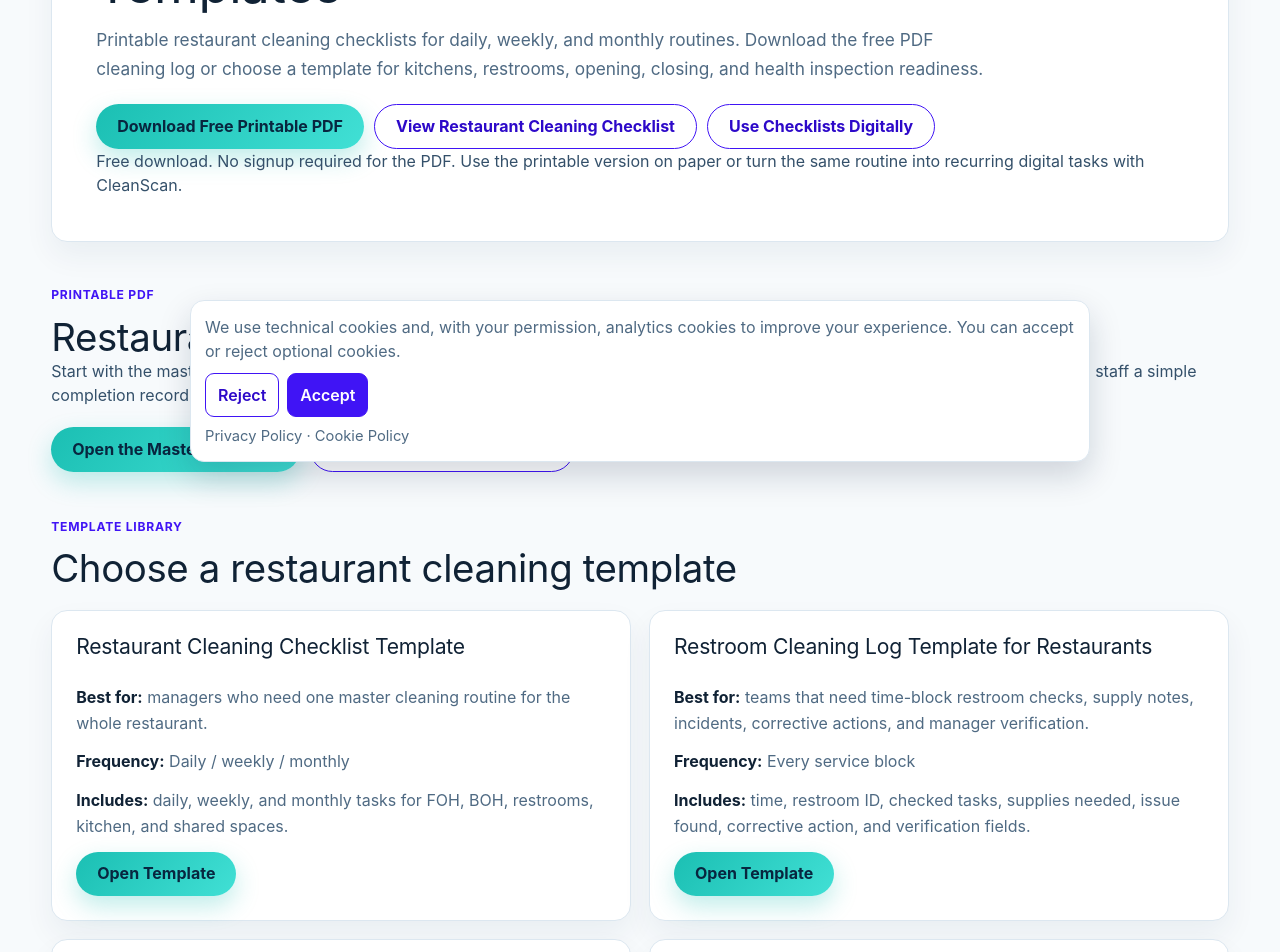
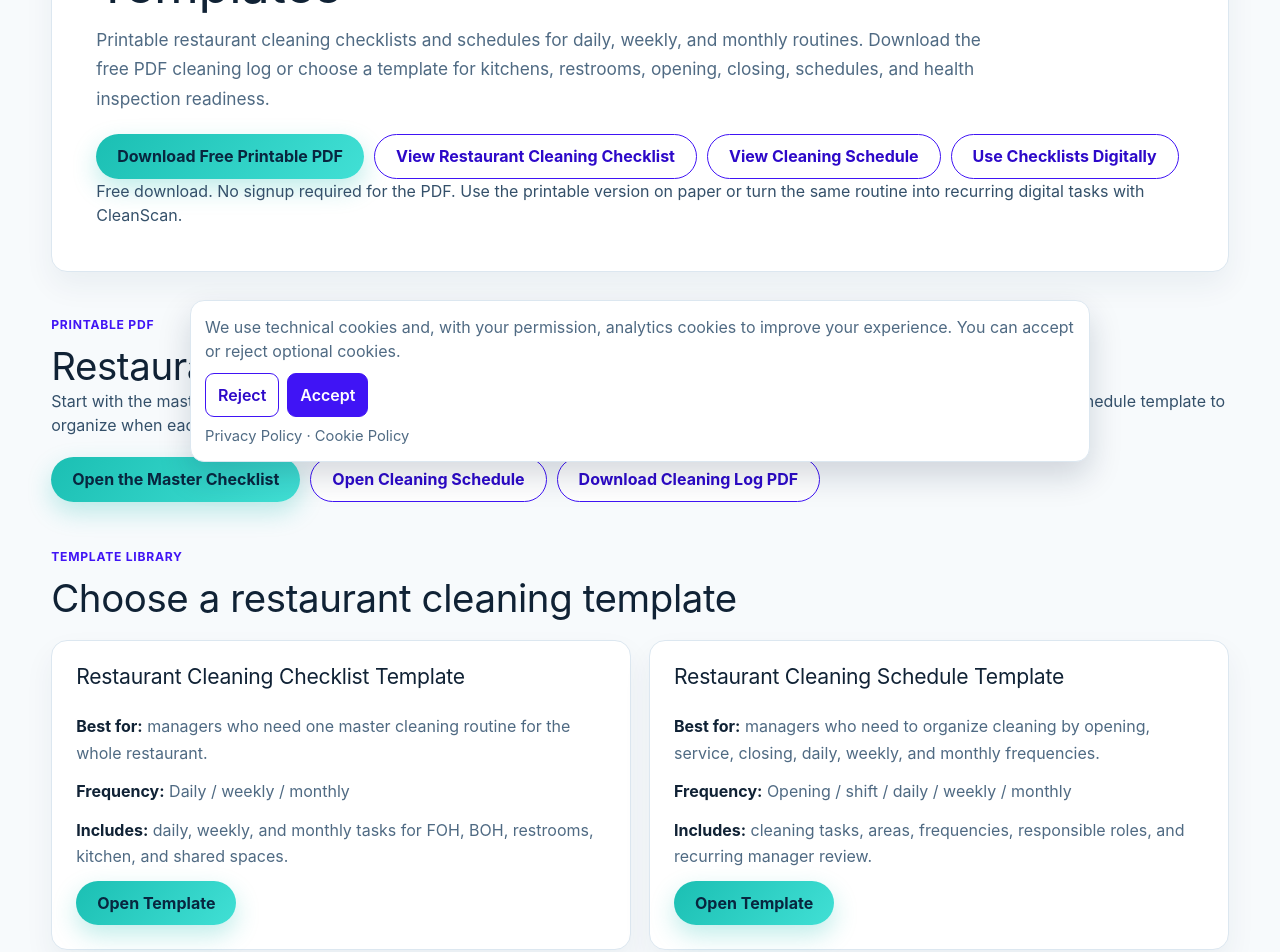
Before and after one commit to salime45/cleanscan-web, a Next.js app: page /templates in a window 1280 px wide. Shown: the part 320-1272 px from the top of the page. Built offline with nearby package versions, Linux system fonts and the light colour scheme; no server answers.

Commit message:
SEO: link cleaning schedule from templates hub

```diff
--- a/src/app/templates/page.tsx
+++ b/src/app/templates/page.tsx
@@ -5,7 +5,7 @@ import SiteHeader from "@/components/site-header";
 export const metadata: Metadata = {
   title: "Free Restaurant Cleaning Checklist Templates (PDF & Printable)",
   description:
-    "Free printable restaurant cleaning checklist templates with a downloadable PDF cleaning log for kitchens, restrooms, opening, closing, and inspection readiness.",
+    "Free printable restaurant cleaning checklist templates with a downloadable PDF cleaning log for schedules, kitchens, restrooms, opening, closing, and inspection readiness.",
   alternates: { canonical: "/templates/" },
 };
 
@@ -19,6 +19,16 @@ const templates = [
     frequency: "Daily / weekly / monthly",
     includes:
       "daily, weekly, and monthly tasks for FOH, BOH, restrooms, kitchen, and shared spaces.",
+  },
+  {
+    title: "Restaurant Cleaning Schedule Template",
+    tableTitle: "Restaurant Cleaning Schedule",
+    href: "/templates/restaurant-cleaning-schedule-template/",
+    bestFor: "managers who need to organize cleaning by opening, service, closing, daily, weekly, and monthly frequencies.",
+    tableBestFor: "Task timing and ownership",
+    frequency: "Opening / shift / daily / weekly / monthly",
+    includes:
+      "cleaning tasks, areas, frequencies, responsible roles, and recurring manager review.",
   },
   {
     title: "Restroom Cleaning Log Template for Restaurants",
@@ -84,9 +94,14 @@ const faqs = [
       "A restaurant cleaning checklist template is a reusable task list that defines what needs to be cleaned, when it should happen, and which areas or roles are responsible.",
   },
   {
+    question: "What is the difference between a cleaning checklist and a cleaning schedule?",
+    answer:
+      "A checklist defines the cleaning tasks. A cleaning schedule adds timing, frequency, and ownership so the team knows when each task should happen and who is responsible.",
+  },
+  {
     question: "Which restaurant cleaning template should I start with?",
     answer:
-      "Most teams should start with the restaurant cleaning checklist template because it covers daily, weekly, and monthly routines across the whole restaurant.",
+      "Most teams should start with the restaurant cleaning checklist template because it covers daily, weekly, and monthly routines across the whole restaurant, then use the cleaning schedule template to organize timing and ownership.",
   },
   {
     question: "Can I download a printable cleaning log PDF?",
@@ -141,9 +156,9 @@ export default function TemplatesIndexPage() {
         <p className="article-kicker">Free Templates</p>
         <h1>Free Restaurant Cleaning Checklist Templates</h1>
         <p className="article-lead">
-          Printable restaurant cleaning checklists for daily, weekly, and monthly routines. Download
-          the free PDF cleaning log or choose a template for kitchens, restrooms, opening, closing,
-          and health inspection readiness.
+          Printable restaurant cleaning checklists and schedules for daily, weekly, and monthly
+          routines. Download the free PDF cleaning log or choose a template for kitchens, restrooms,
+          opening, closing, schedules, and health inspection readiness.
         </p>
         <div className="hero-actions">
           <a className="hero-cta" href="/downloads/cleaning-log.pdf" download>
@@ -151,6 +166,9 @@ export default function TemplatesIndexPage() {
           </a>
           <Link className="outline-cta" href="/templates/restaurant-cleaning-checklist/">
             View Restaurant Cleaning Checklist
+          </Link>
+          <Link className="outline-cta" href="/templates/restaurant-cleaning-schedule-template/">
+            View Cleaning Schedule
           </Link>
           <Link className="outline-cta" href="/solutions/restaurant-cleaning-management/">
             Use Checklists Digitally
@@ -168,13 +186,17 @@ export default function TemplatesIndexPage() {
           <h2>Restaurant cleaning checklist PDF and printable templates</h2>
           <p>
             Start with the master restaurant cleaning checklist for a complete daily, weekly, and
-            monthly routine. The printable cleaning log PDF gives staff a simple completion record,
-            while the individual templates below cover specific shifts and areas.
+            monthly routine. Then use the restaurant cleaning schedule template to organize when each
+            task happens and who owns it. The printable cleaning log PDF gives staff a simple
+            completion record.
           </p>
         </div>
         <div className="hero-actions">
           <Link className="hero-cta" href="/templates/restaurant-cleaning-checklist/">
             Open the Master Checklist
+          </Link>
+          <Link className="outline-cta" href="/templates/restaurant-cleaning-schedule-template/">
+            Open Cleaning Schedule
           </Link>
           <a className="outline-cta" href="/downloads/cleaning-log.pdf" download>
             Download Cleaning Log PDF
@@ -289,6 +311,9 @@ export default function TemplatesIndexPage() {
             <Link className="hero-cta" href="/solutions/restaurant-cleaning-management/">
               Use Templates in CleanScan
             </Link>
+            <Link className="outline-cta" href="/blog/restaurant-cleaning-checklist-app/">
+              See the Checklist App Guide
+            </Link>
             <Link className="outline-cta" href="/contact/">
               Request a Demo
             </Link>
```
